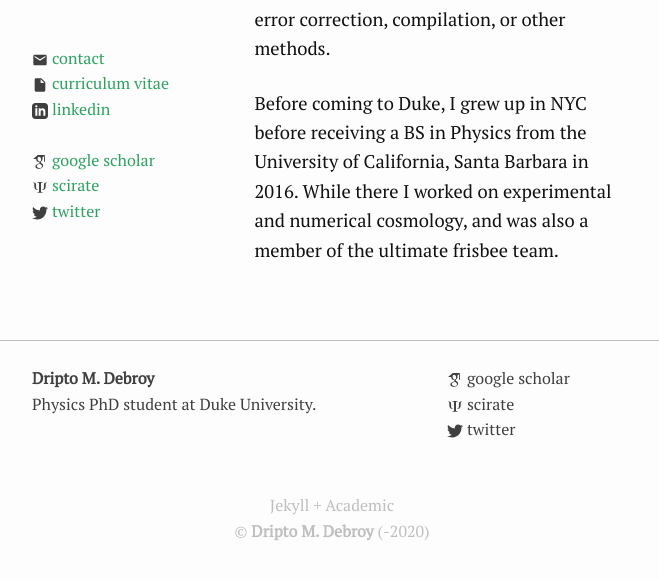
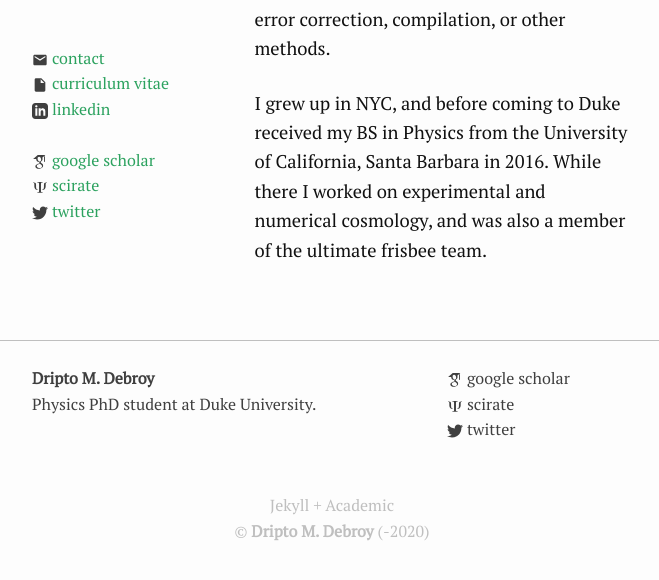
Before and after one commit to Dripto/dripto.github.io, a Jekyll site: the page built from index.markdown, in a window 1280 px wide, cut to the strip 288-868 px from the top of the page. Shown: the whole strip, without its empty margins (308-967 px from the left). Built offline with Jekyll 4.4.1, drawn with Linux system fonts in a browser that asks for light colours.

Commit message:
update bio

```diff
--- a/index.markdown
+++ b/index.markdown
@@ -9,4 +9,4 @@ title: about
 I am a fourth year Physics PhD student studying Quantum Error Correction at Duke University advised by Prof Ken Brown. I am interested in using the structure present in physical error models to increase the performance of near term machines, through error correction, compilation, or other methods.
 <!-- Welcome to my personal site! I’m a fourth year Physics PhD student at Duke University, advised by Prof. Ken Brown. I work on Quantum Information Theory, specifically on near term quantum error correction and mitigation. My focus is in maximizing the performance of small scale quantum computers through better understanding of physical error models. Our group is focused on ion trap quantum computers, but I am also interested in non-stabilizer codes, near term error detection, and schemes for universal fault tolerance in more general architectures. -->
 
-Before coming to Duke, I grew up in NYC before receiving a BS in Physics from the University of California, Santa Barbara in 2016. While there I worked on experimental and numerical cosmology, and was also a member of the ultimate frisbee team.
+I grew up in NYC, and before coming to Duke received my BS in Physics from the University of California, Santa Barbara in 2016. While there I worked on experimental and numerical cosmology, and was also a member of the ultimate frisbee team.
```
